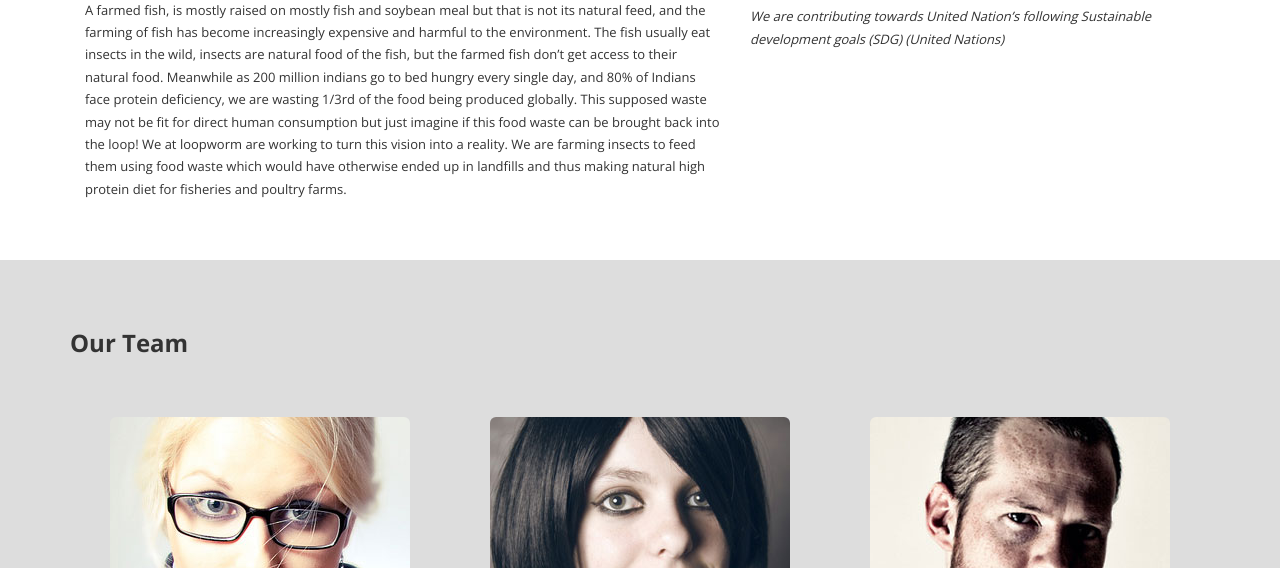
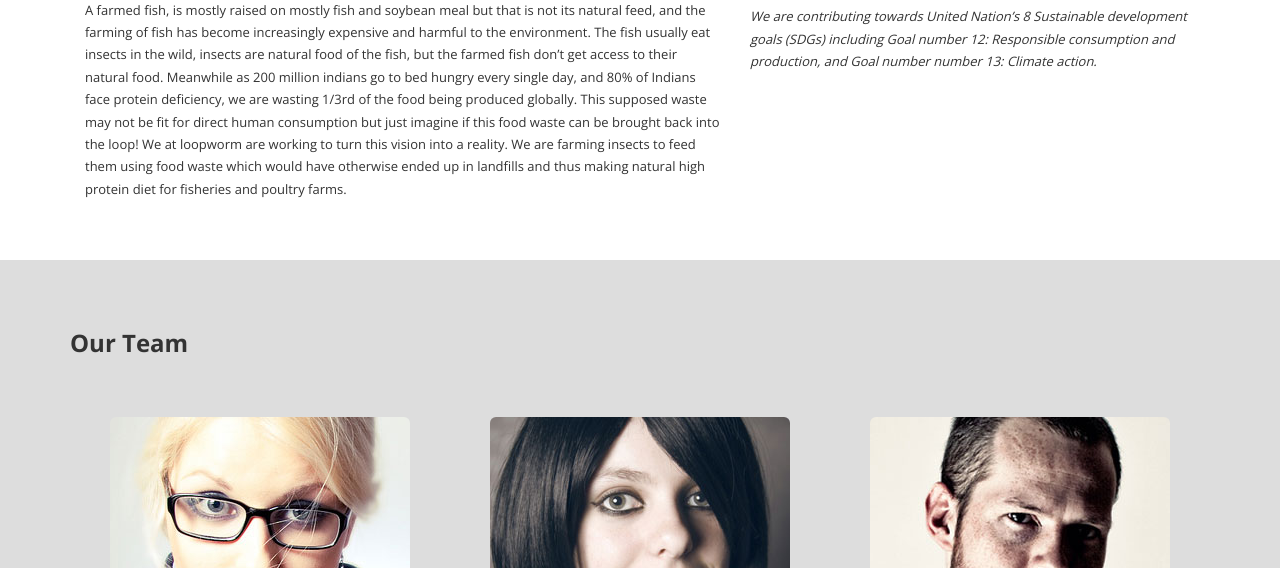
Before and after one commit to loopworm/loopworm.github.io, a plain HTML site: page about.html in a window 1280 px wide. Shown: the part 532-1100 px from the top of the page. Drawn offline with nearby package versions, Linux system fonts and the light colour scheme; a script that the page names is missing.

Commit message:
Update about.html

```diff
--- a/about.html
+++ b/about.html
@@ -82,7 +82,7 @@
 					<hr>
 					<br>
 					<h2>Goal</h2>
-					<p><i>We are contributing towards United Nation’s following Sustainable development goals (SDG) (United Nations)</i></p>
+					<p><i>We are contributing towards United Nation’s 8 Sustainable development goals (SDGs) including Goal number 12: Responsible consumption and production, and Goal number number 13: Climate action. </i></p>
 
 					<!-- <div class="progress-wrap">
 						<h3>Graphic Design</h3>
```
